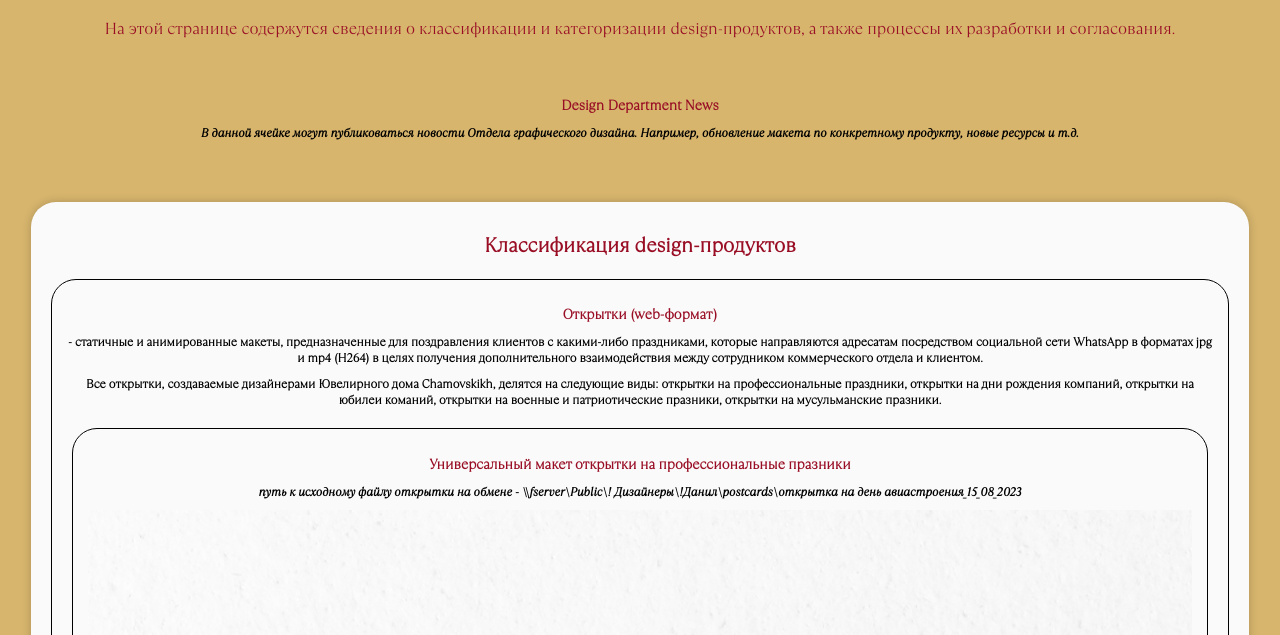
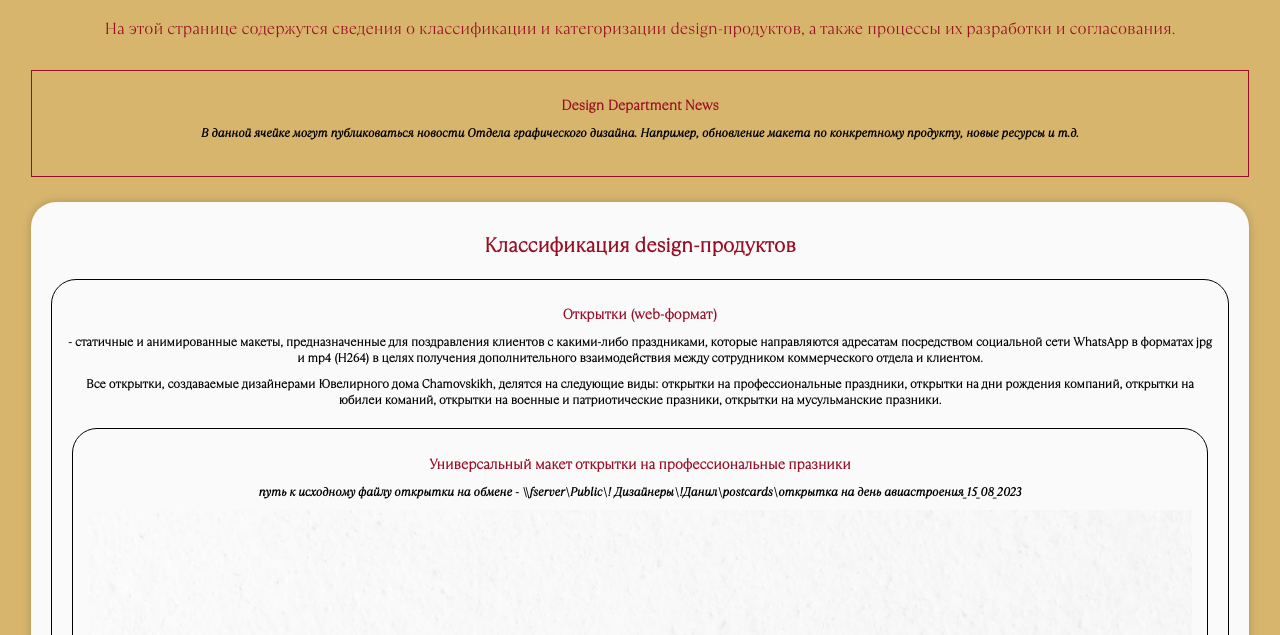
Before and after one commit to degaldesign/structure.of.jewelry.house.chamovskikh, a plain HTML site: page design products.html in a window 1280 px wide. Shown: the part 165-800 px from the top of the page. Drawn offline with nearby package versions, Linux system fonts and the light colour scheme; a script that the page names is missing.

Commit message:
Update mains.css

```diff
--- a/css/mains.css
+++ b/css/mains.css
@@ -138,7 +138,7 @@ header {
   height: auto;
   padding: 15px;
   padding-bottom: 25px;
-  border: 1px solid #d7b56d;
+  border: 1px solid #990E25;
   transition: transform 0.8s ease, box-shadow 0.8s ease;
   overflow: hidden;
   text-decoration: none;
```
